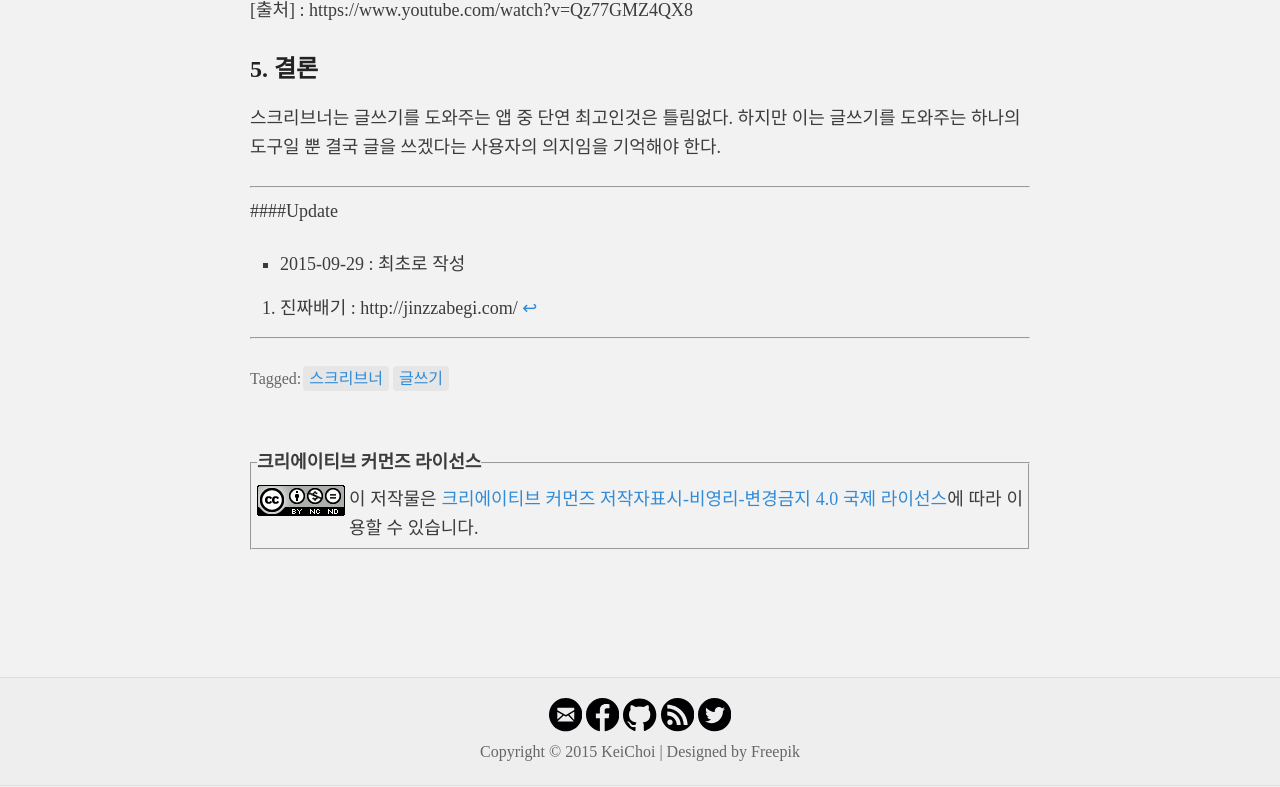
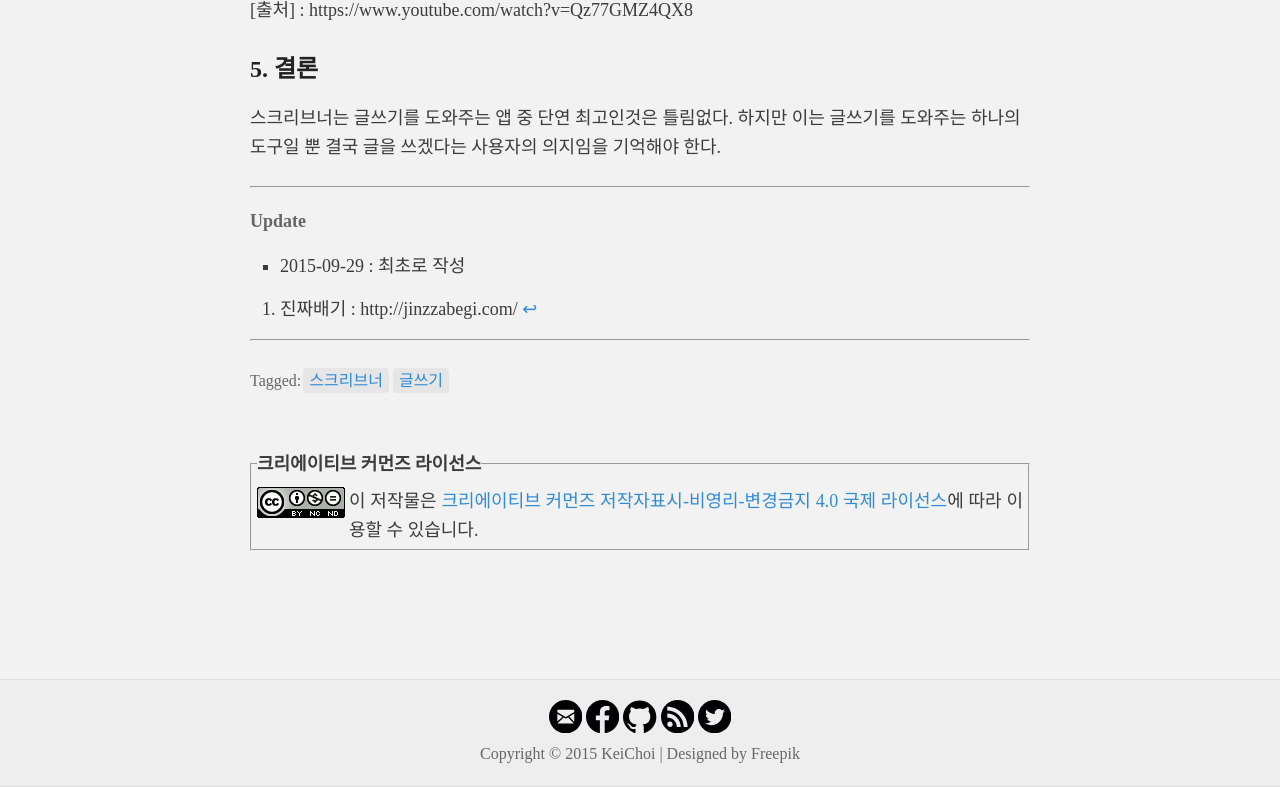
Before and after one commit to hanul93/hanul93.github.com, a Jekyll site: the page built from _posts/2015-09-29-scrivener.md, in a window 1280 px wide and 900 px high, scrolled down 1857 px, cut to the strip 113-900 px from the top of the window. Built offline with Jekyll 4.4.1, drawn with Linux system fonts in a browser that asks for light colours; comment, search, counter and statistics services are not loaded.

Commit message:
config 파일 수정

```diff
--- a/_config.yml
+++ b/_config.yml
@@ -68,9 +68,9 @@
 
 # Use the following plug-ins
 gems:
-  - jemoji # Emoji please!
   - jekyll-sitemap # Create a sitemap using the official Jekyll sitemap gem
   - jekyll-redirect-from
+  - jekyll-paginate
 
 # Exclude these files from your production _site
 exclude:
--- a/_posts/2015-09-29-scrivener.md
+++ b/_posts/2015-09-29-scrivener.md
@@ -35,7 +35,7 @@
 
 ***
 
-####Update
+#### Update
 
 - 2015-09-29 : 최초로 작성
 
```
